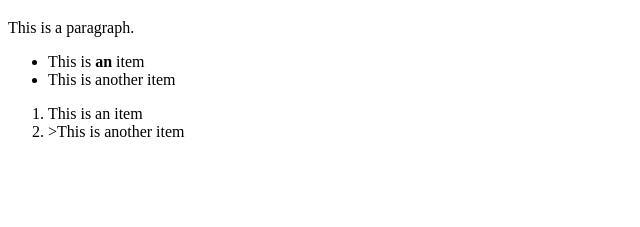
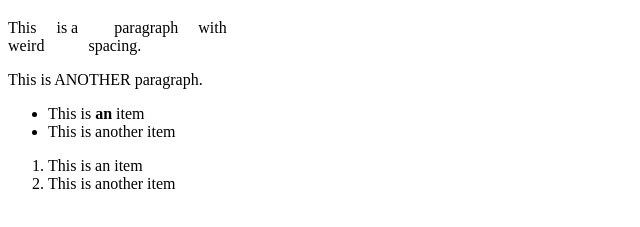
Before and after one commit to rebeccabmir/myFirstWebpage, a plain HTML site: page index.html in a window 1280 px wide. Shown: the part 61-288 px from the top of the page, without its empty margins (0-640 px from the left). Drawn offline with Linux system fonts and the light colour scheme.

Commit message:
manual spacing

```diff
--- a/index.html
+++ b/index.html
@@ -11,7 +11,8 @@
 				<h1>Hello, Wrold!</h1>
 		</header>
 
-		<p>This is a paragraph.</p>
+		<p>This &nbsp; &nbsp; is a &nbsp; &nbsp; &nbsp; &nbsp; paragraph &nbsp; &nbsp; with <br> weird &nbsp; &nbsp;&nbsp; &nbsp;&nbsp; &nbsp; spacing.</p>
+		<p>This is ANOTHER paragraph.</p>
 		<!-- The UL tag is used to define lists in HTML -->
 		<ul>
 			<li>This is <strong>an</strong> item</li>
@@ -20,6 +21,7 @@
 		<!-- The OL tag is used to define ordered lists in HTML -->
 		<ol>
 			<li>This is an item</li>
-			<li>>This is another item</li>
+			<li>This is another item</li>
 	</body>
+	<!-- it's important to properly structure your html -->
 </html>
```
